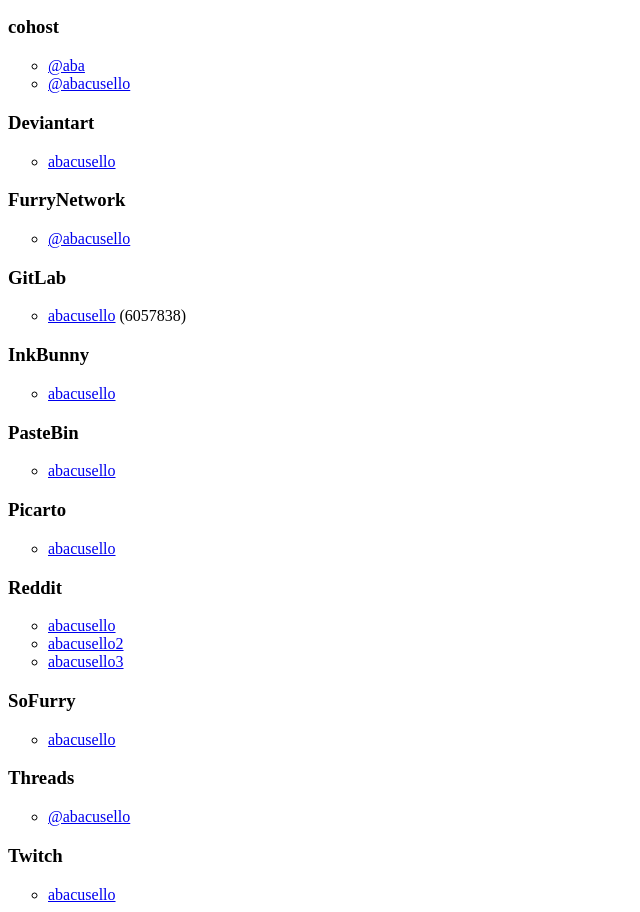
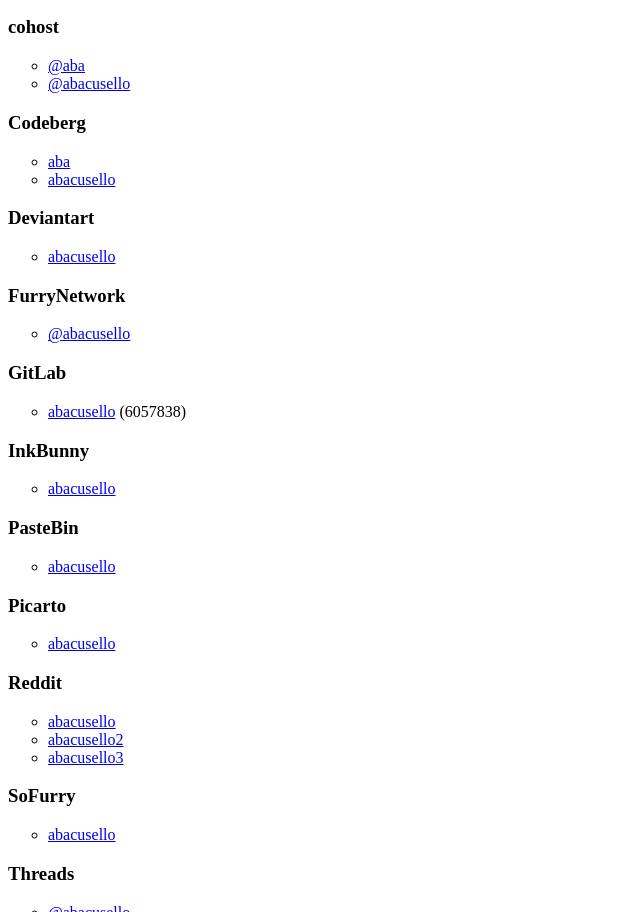
Before and after one commit to abacusello/abacusello.github.io, a plain HTML site: page contact.html in a window 1280 px wide. Shown: the part 1523-2435 px from the top of the page, without its empty margins (0-640 px from the left). Drawn offline with Linux system fonts and the light colour scheme.

Commit message:
Update contact.html

```diff
--- a/contact.html
+++ b/contact.html
@@ -110,6 +110,12 @@
     <li> <a href="https://cohost.org/abacusello">@abacusello</a></li>
 </ul>
 
+<h3>Codeberg</h3>
+<ul style="list-style-type:circle">
+    <li> <a href="https://codeberg.org/aba">aba</a></li>
+    <li> <a href="https://codeberg.org/abacusello">abacusello</a></li>
+</ul>
+
 <h3>Deviantart</h3>
 <ul style="list-style-type:circle">
     <li> <a href="https://www.deviantart.com/abacusello">abacusello</a></li>
```
